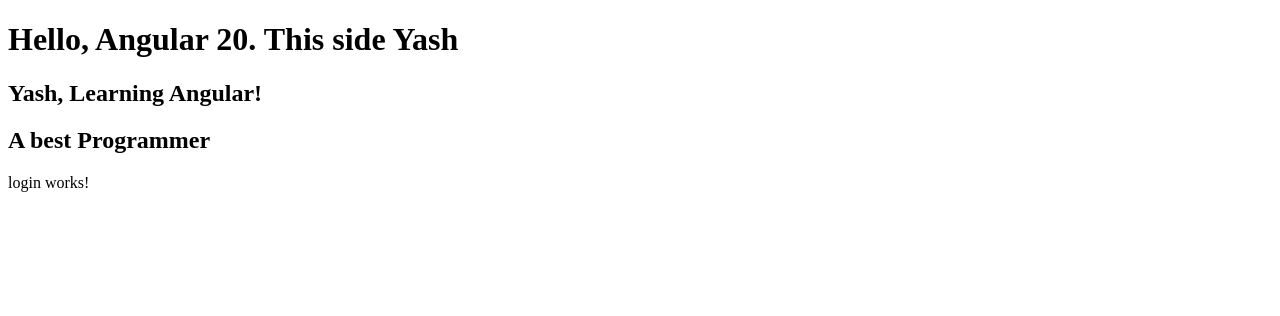
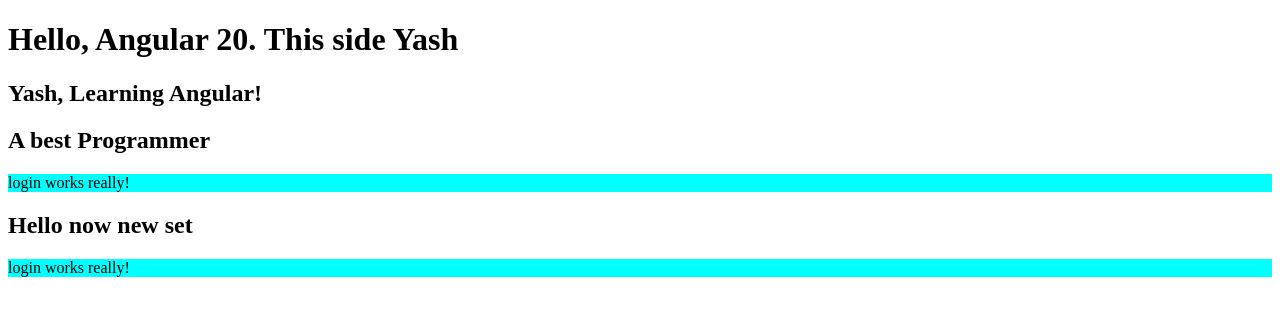
Before and after one commit to yashkmuar/Angular-Learn, an Angular app: page / in a window 1280 px wide. Shown: the top 316 px of the page. Built offline with nearby package versions, Linux system fonts and the light colour scheme.

Commit message:
wokring with login with more than one appearance

```diff
--- a/src/app/app.html
+++ b/src/app/app.html
@@ -2,3 +2,6 @@
 <h2>{{title}}</h2>
 <h2>{{what_to_become}}</h2>
 <app-login></app-login>
+
+<h2>Hello now new set</h2>
+<app-login></app-login>
--- a/src/app/login/login.html
+++ b/src/app/login/login.html
@@ -1 +1 @@
-<p>login works!</p>
+<p style="background-color: aqua;">login works really!</p>
```
